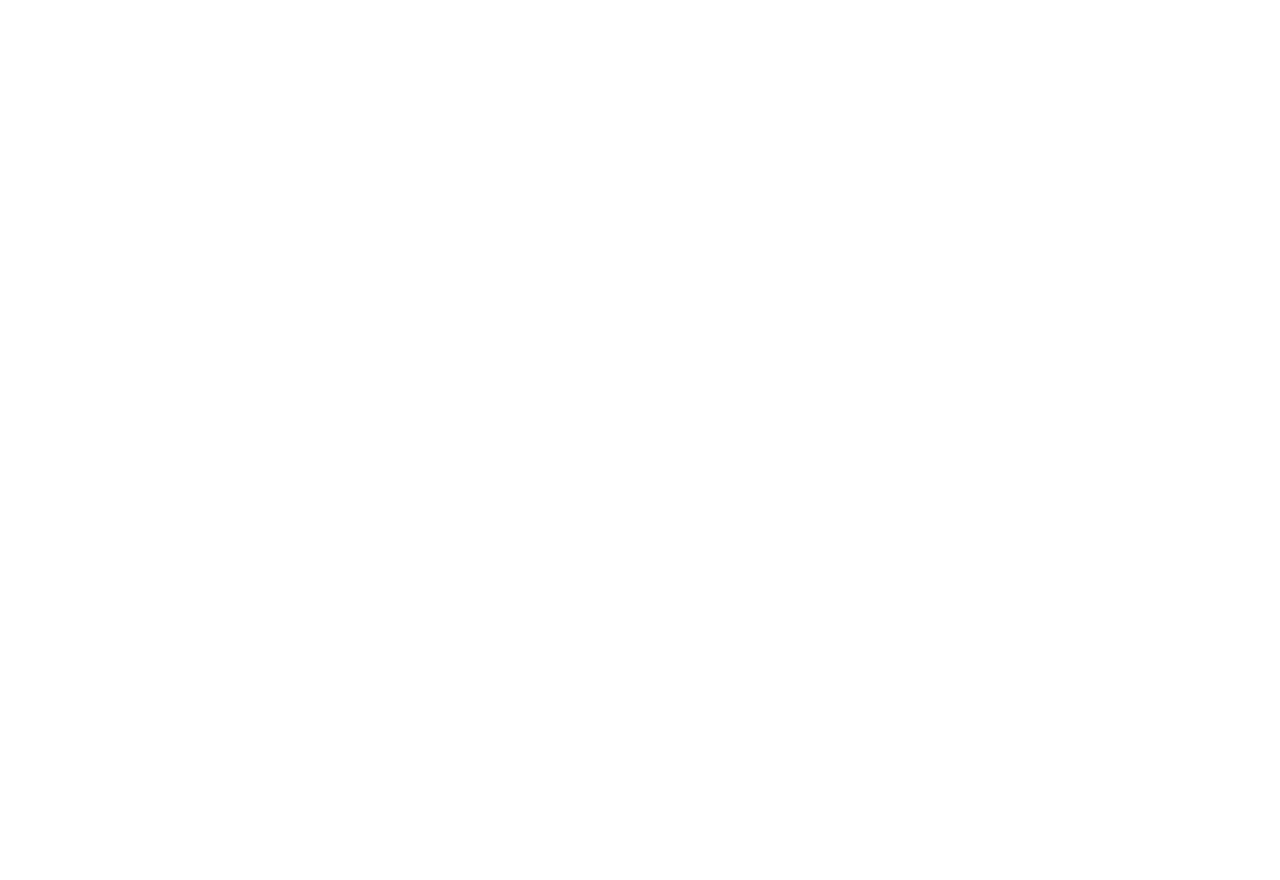
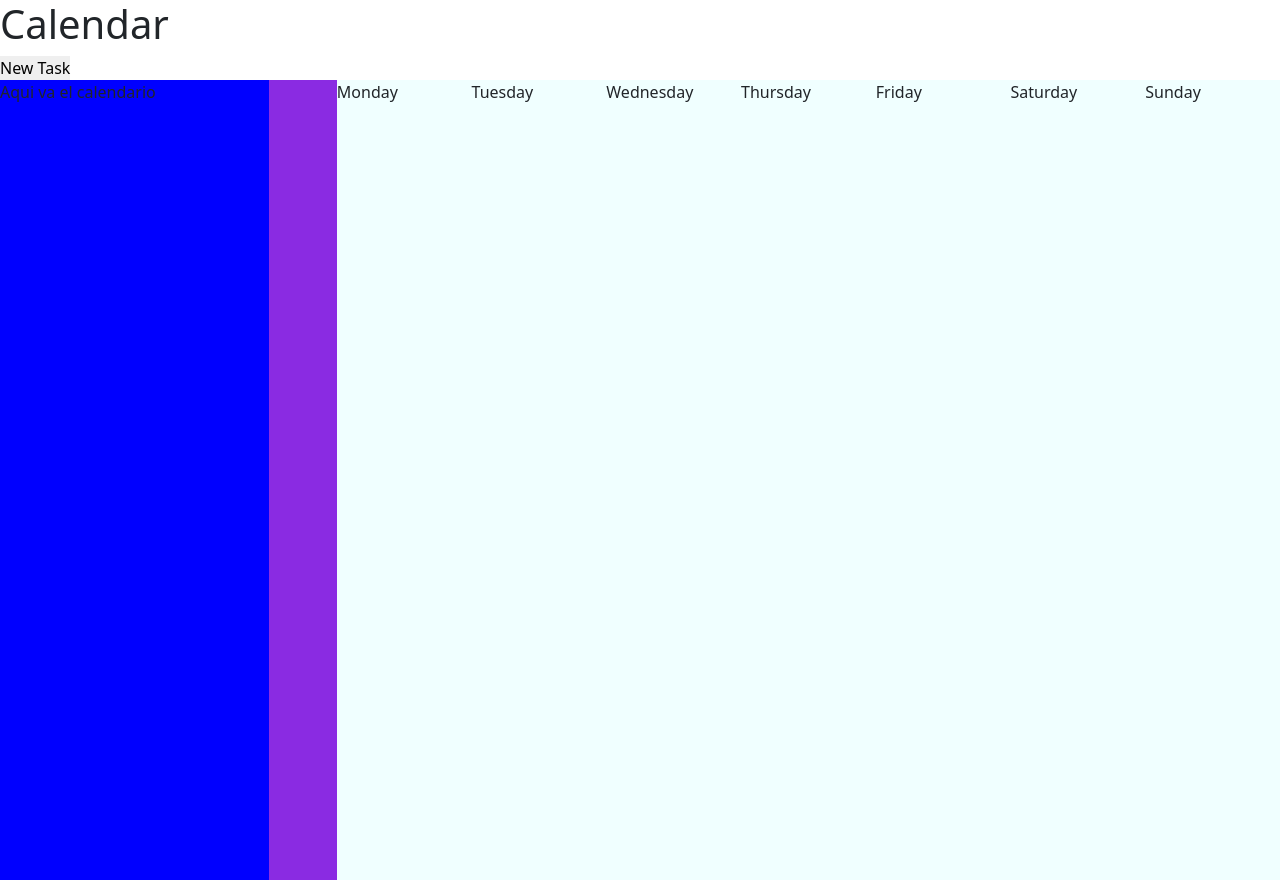
Before and after one commit to luisjover/Calendar-TS, a plain HTML site: page index.html in a window 1280 px wide. Before the commit the page ends 800 px from the top, so only its background shows below. Drawn offline with nearby package versions, Linux system fonts and the light colour scheme.

Commit message:
commmit estructura

```diff
--- a/assets/style.css
+++ b/assets/style.css
@@ -0,0 +1,49 @@
+.main{
+    display: grid;
+    grid-template-columns: repeat(19,1fr);
+    height: 800px;
+}
+.sidebar{
+    background-color: blue;
+    grid-column: 1/5;
+}
+.week-container{
+    display: grid;
+    grid-template-columns: repeat(15,1fr);
+    padding: 0;
+    background-color: aquamarine;
+    grid-column: 5/20;
+}
+.hours-section{
+    background-color: blueviolet;
+    grid-column: 1/2;
+    border-color: solid black 1px;
+}
+.day-section-1{
+    background-color: azure;
+    grid-column: 2/4;
+}
+.day-section-2{
+    background-color: azure;
+    grid-column: 4/6;
+}
+.day-section-3{
+    background-color: azure;
+    grid-column: 6/8;
+}
+.day-section-4{
+    background-color: azure;
+    grid-column: 8/10;
+}
+.day-section-5{
+    background-color: azure;
+    grid-column: 10/12;
+}
+.day-section-6{
+    background-color: azure;
+    grid-column: 12/14;
+}
+.day-section-7{
+    background-color: azure;
+    grid-column: 14/16;
+}
--- a/dist/index.js
+++ b/dist/index.js
@@ -0,0 +1,30 @@
+"use strict";
+const header = document.querySelector("#header");
+const title = document.createElement("h1");
+title.textContent = "Calendar";
+const btnTask = document.createElement("button");
+btnTask.setAttribute("class", "btn-task");
+btnTask.textContent = "New Task";
+header.appendChild(title);
+header.appendChild(btnTask);
+const main = document.querySelector("#main");
+const sidebar = document.createElement("div");
+sidebar.setAttribute("class", "sidebar");
+sidebar.setAttribute("id", "sidebar");
+sidebar.textContent = "Aqui va el calendario";
+const weekContainer = document.createElement("div");
+weekContainer.setAttribute("class", "week-container");
+weekContainer.setAttribute("id", "week-container");
+const hoursContainer = document.createElement("div");
+hoursContainer.setAttribute("class", "hours-section");
+weekContainer.appendChild(hoursContainer);
+let weekDays = ["Monday", "Tuesday", "Wednesday", "Thursday", "Friday", "Saturday", "Sunday"];
+for (let i = 0; i < weekDays.length; i++) {
+    const dayContainer = document.createElement("div");
+    dayContainer.setAttribute("class", `day-section-${i + 1}`);
+    dayContainer.textContent = weekDays[i];
+    weekContainer.appendChild(dayContainer);
+}
+main.appendChild(sidebar);
+main.appendChild(weekContainer);
+//# sourceMappingURL=index.js.map
--- a/index.html
+++ b/index.html
@@ -5,16 +5,21 @@
     <meta http-equiv="X-UA-Compatible" content="IE=edge">
     <meta name="viewport" content="width=device-width, initial-scale=1.0">
     <title>Calendar</title>
-    <link href="assets\reset.css" rel="stylesheet"></link>
+    <link href="./assets/reset.css" rel="stylesheet"></link>
     <link href="https://cdn.jsdelivr.net/npm/bootstrap@5.3.0-alpha3/dist/css/bootstrap.min.css" rel="stylesheet" integrity="sha384-KK94CHFLLe+nY2dmCWGMq91rCGa5gtU4mk92HdvYe+M/SXH301p5ILy+dN9+nJOZ" crossorigin="anonymous">
     <script src="https://cdn.jsdelivr.net/npm/bootstrap@5.3.0-alpha3/dist/js/bootstrap.bundle.min.js" integrity="sha384-ENjdO4Dr2bkBIFxQpeoTz1HIcje39Wm4jDKdf19U8gI4ddQ3GYNS7NTKfAdVQSZe" crossorigin="anonymous"></script>
 
-    <link href="assets\style.css" rel="stylesheet"></link>
-    <script type="module" src="dist\index.js" ></script>
+    <link href="./assets/style.css" rel="stylesheet"></link>
+    <script type="module" src="./dist/index.js" ></script>
 
 </head>
 <body>
+    <header id="header">
 
+    </header>
+    <main class="main"id="main">
+
+    </main>
 
 </body>
 </html>
```
Also changed, not shown: 2 other files.
